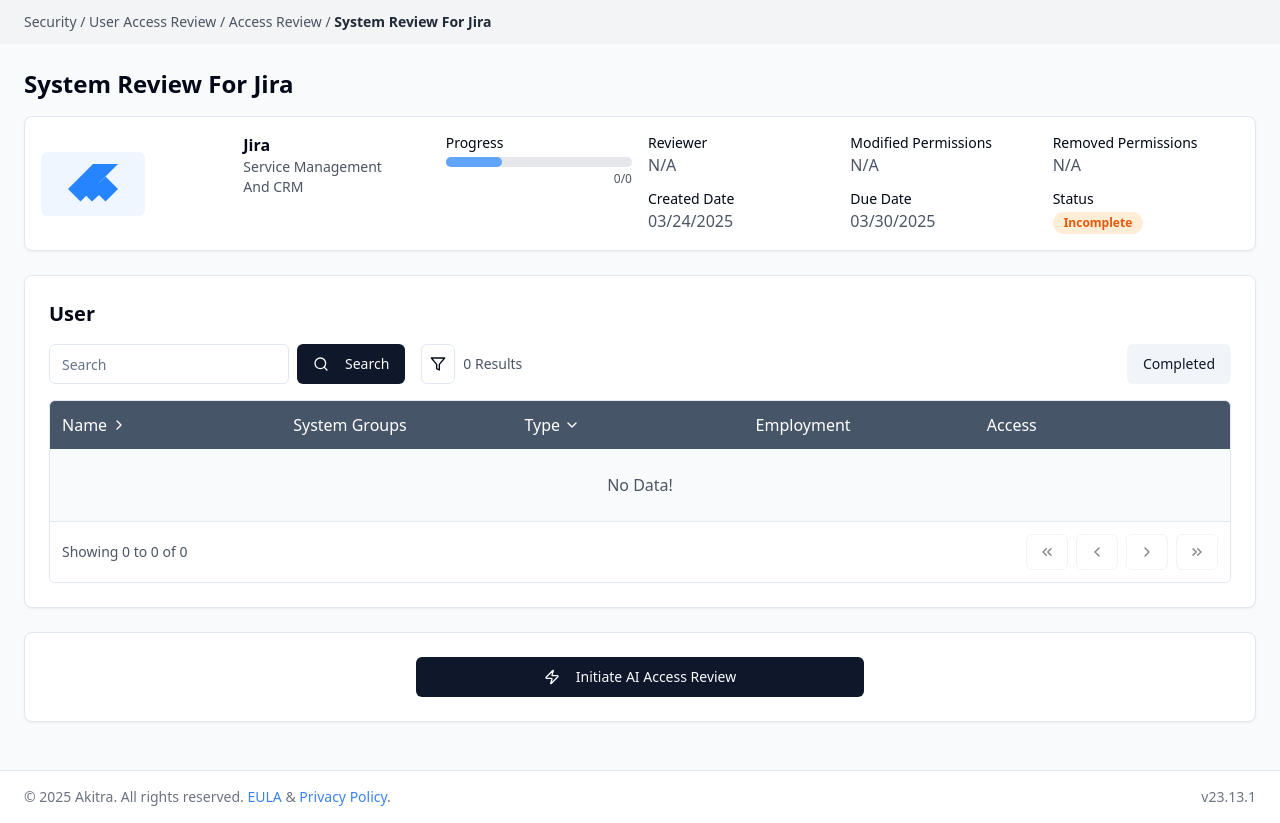
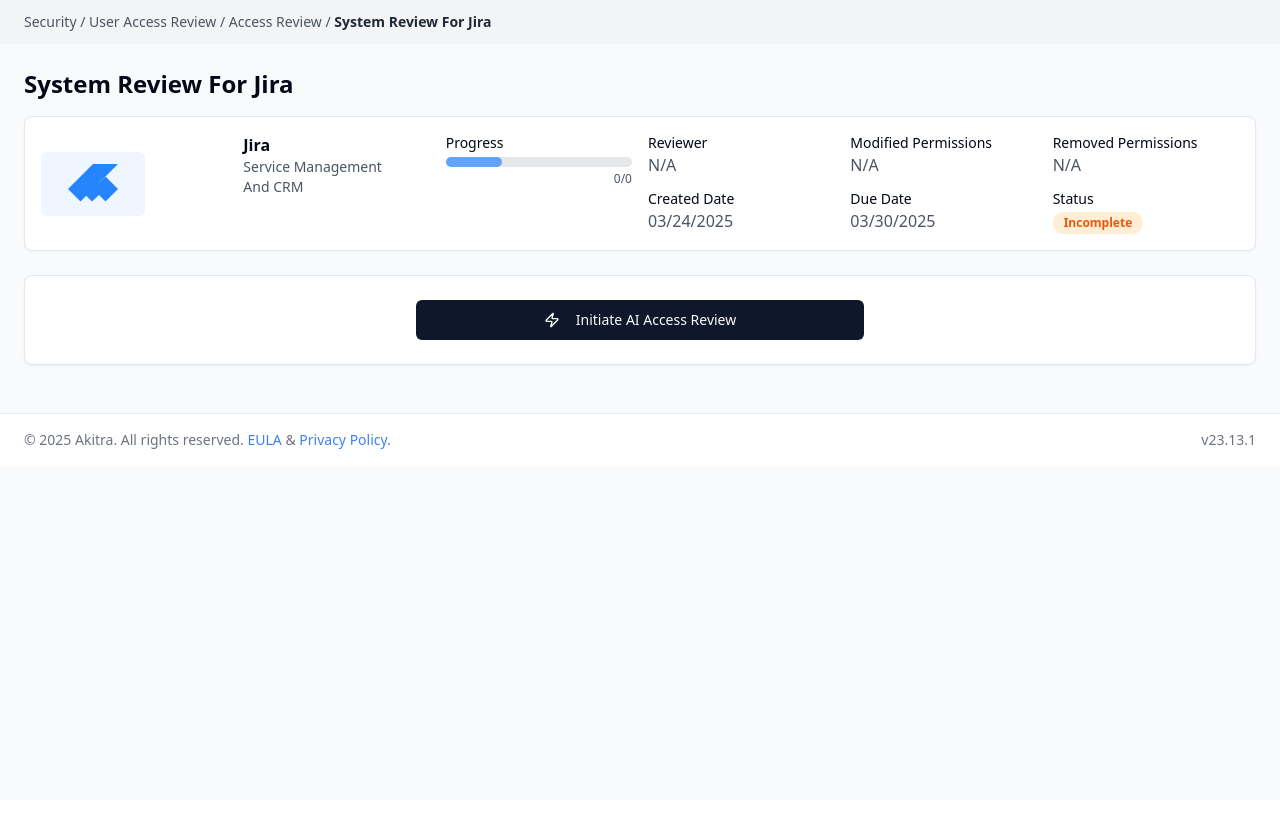
Before and after one commit to apoorvs-ai/access-mindstorm, a React (Vite) app: page / in a window 1280 px wide. After the commit the page ends 800 px from the top, so only its background shows below. Built offline with nearby package versions, Linux system fonts and the light colour scheme.

Commit message:
Remove user table
Remove the user table component from the UI.

```diff
--- a/src/pages/Index.tsx
+++ b/src/pages/Index.tsx
@@ -170,82 +170,6 @@ const Index = () => {
               <Badge className="bg-orange-100 text-orange-600 hover:bg-orange-100">Incomplete</Badge>
             </div>
           </div>
-        </Card>
-
-        {/* Users Section */}
-        <Card className="mb-6">
-          <CardContent className="p-6">
-            <h2 className="text-xl font-bold mb-4">User</h2>
-
-            {/* Search and Filter */}
-            <div className="flex flex-col sm:flex-row gap-4 mb-4 items-center">
-              <div className="flex w-full sm:w-auto gap-2">
-                <Input
-                  placeholder="Search"
-                  value={searchQuery}
-                  onChange={(e) => setSearchQuery(e.target.value)}
-                  className="w-full sm:w-60"
-                />
-                <Button>
-                  <Search className="h-4 w-4 mr-2" />
-                  Search
-                </Button>
-              </div>
-
-              <div className="flex items-center gap-2">
-                <Button variant="outline" className="p-2">
-                  <Filter className="h-4 w-4" />
-                </Button>
-                <span className="text-sm text-gray-600">0 Results</span>
-              </div>
-
-              <div className="ml-auto">
-                <Button variant="secondary">Completed</Button>
-              </div>
-            </div>
-
-            {/* Table */}
-            <div className="border rounded-md overflow-hidden">
-              {/* Table Header */}
-              <div className="grid grid-cols-5 bg-slate-600 text-white p-3">
-                <div className="font-medium flex items-center">
-                  Name
-                  <ChevronRight className="h-4 w-4 ml-1" />
-                </div>
-                <div className="font-medium">System Groups</div>
-                <div className="font-medium flex items-center">
-                  Type
-                  <ChevronRight className="h-4 w-4 ml-1 rotate-90" />
-                </div>
-                <div className="font-medium">Employment</div>
-                <div className="font-medium">Access</div>
-              </div>
-
-              {/* Table Body */}
-              <div className="p-6 bg-gray-50 text-center">
-                <p className="text-gray-600">No Data!</p>
-              </div>
-
-              {/* Table Footer */}
-              <div className="p-3 bg-white border-t flex justify-between items-center text-sm">
-                <span className="text-gray-600">Showing 0 to 0 of 0</span>
-                <div className="flex gap-2">
-                  <Button variant="outline" size="sm" disabled>
-                    <ChevronsLeft className="h-4 w-4" />
-                  </Button>
-                  <Button variant="outline" size="sm" disabled>
-                    <ChevronLeft className="h-4 w-4" />
-                  </Button>
-                  <Button variant="outline" size="sm" disabled>
-                    <ChevronRight className="h-4 w-4" />
-                  </Button>
-                  <Button variant="outline" size="sm" disabled>
-                    <ChevronsRight className="h-4 w-4" />
-                  </Button>
-                </div>
-              </div>
-            </div>
-          </CardContent>
         </Card>
 
         {/* Review Actions */}
```
